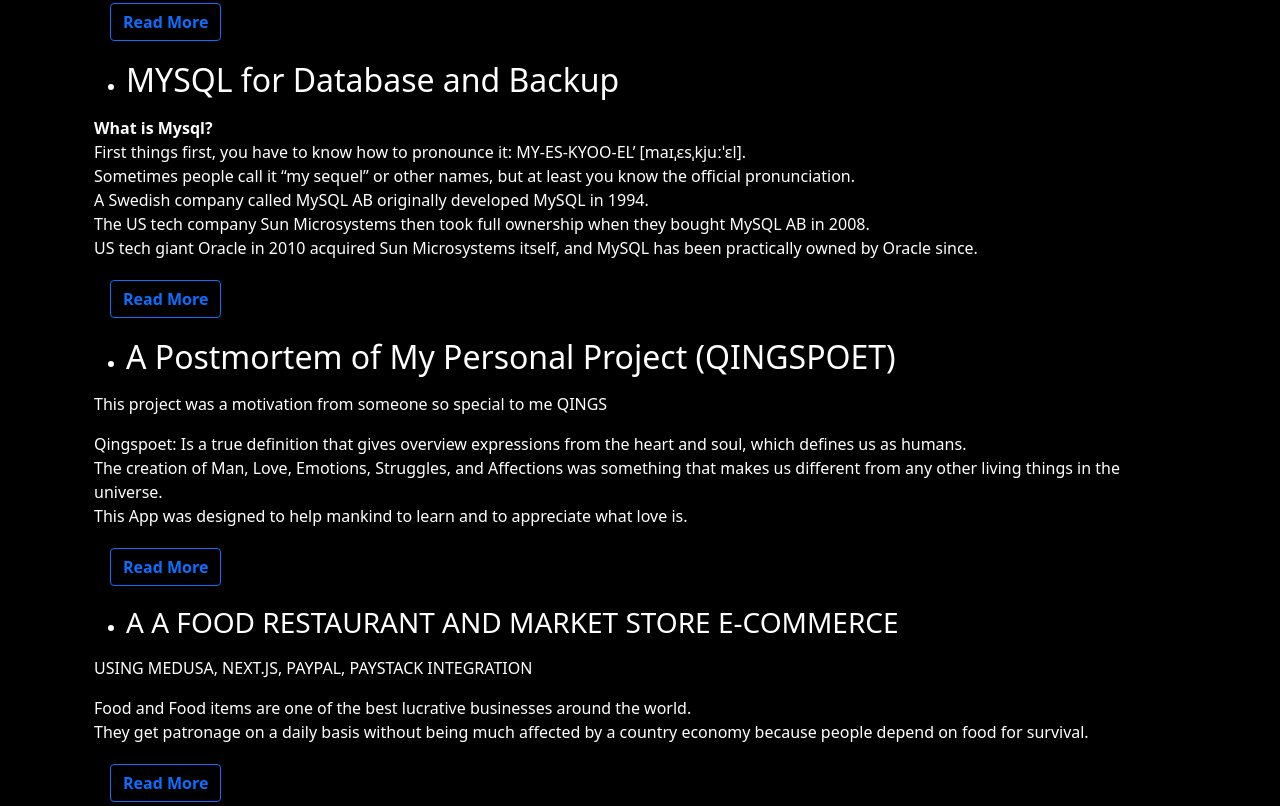
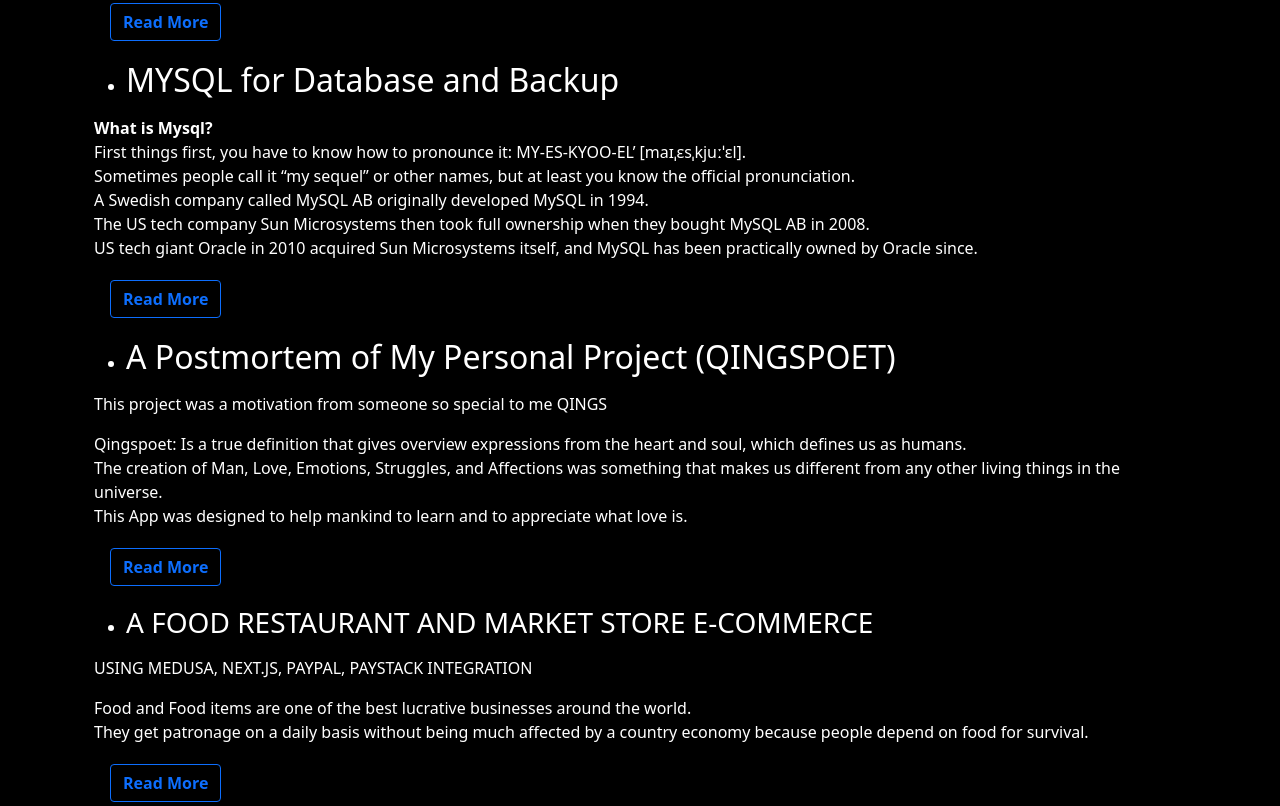
Before and after one commit to MG-Musty/myportfolio, a plain HTML site: page blogs.html in a window 1280 px wide. Shown: the part 1169-1975 px from the top of the page. Drawn offline with nearby package versions, Linux system fonts and the light colour scheme.

Commit message:
Update for actual deployments

```diff
--- a/blogs.html
+++ b/blogs.html
@@ -145,7 +145,7 @@
 
                         <p>
                             <ul>
-                                <li><h3>A A FOOD RESTAURANT AND MARKET STORE E-COMMERCE</h3></li>
+                                <li><h3>A FOOD RESTAURANT AND MARKET STORE E-COMMERCE</h3></li>
                             </ul>
                         </p>
                         <p>
```
